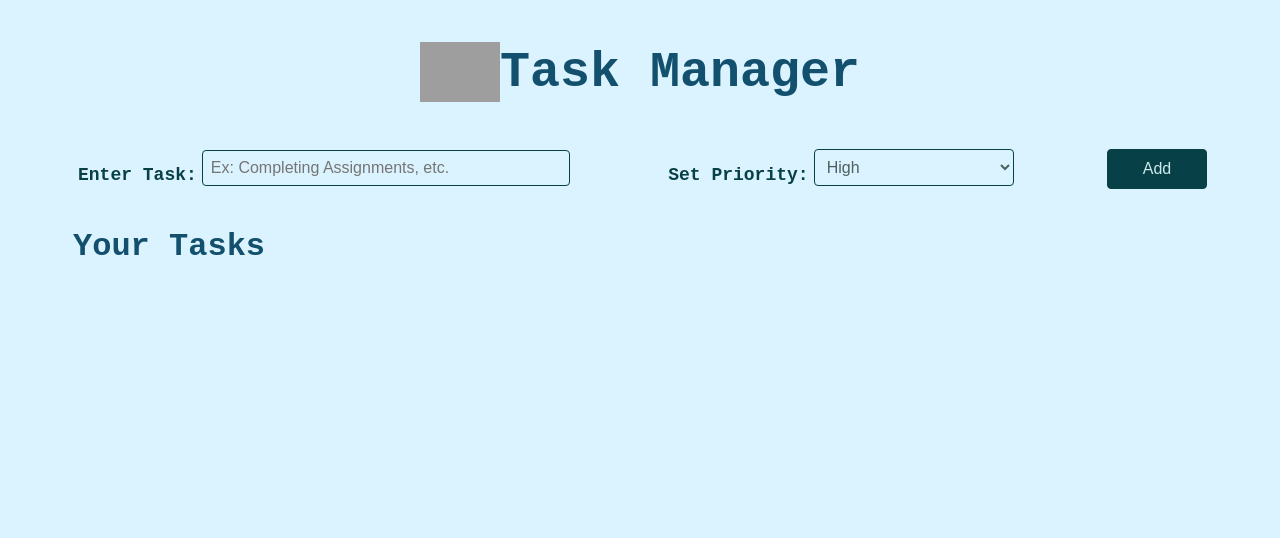
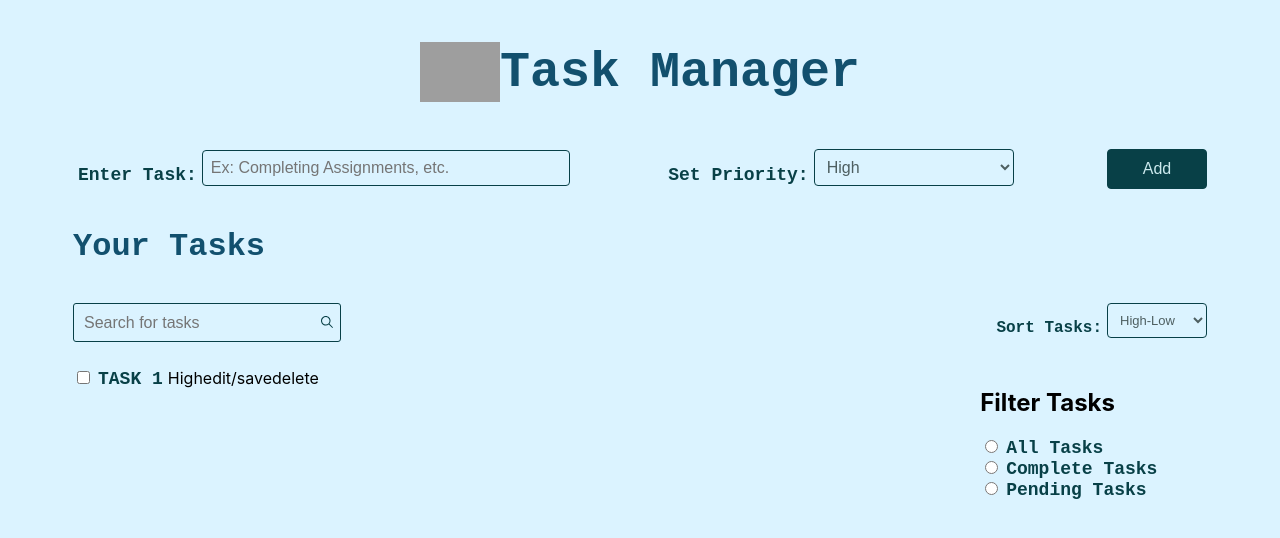
Before and after one commit to hruthvikababburi/CodingSamuraiProjects, a React (Create React App) app in the folder TaskManagement(Todos)/my-todos-app/: page / in a window 1280 px wide. Shown: the top 538 px of the page. Built offline with nearby package versions, Linux system fonts and the light colour scheme; grey boxes are pictures that could not be loaded; the HTML template or start-up script is replaced by a standard one.

Commit message:
added elements for filtering, sorting and searching tasks

```diff
--- a/TaskManagement(Todos)/my-todos-app/src/App.css
+++ b/TaskManagement(Todos)/my-todos-app/src/App.css
@@ -1,6 +1,6 @@
 .main-comp{
   background-color: #dbf3ff;
-  height: 100vh;
+
   display: flex;
   flex-direction: column;
 
@@ -32,6 +32,8 @@
 .input-divs{
   display: flex;
   flex-direction: column;
+  justify-content: flex-start;
+  align-items: flex-start;
 }
 .task-el{
   background-color: transparent;
@@ -84,7 +86,7 @@ label{
   box-shadow: 0 4px 8px 0 rgba(0, 0, 0, 0.2);
 }
 .tasks-list-heading-cont{
-  width: 90%;
+  width: 100%;
   display: flex;
   flex-direction: column;
 }
@@ -93,6 +95,55 @@ label{
   font-family: 'Courier New', Courier, monospace;
   color: #12506e;
 }
+.tasks-list-modifying-elements-cont{
+  display: flex;
+  width: 100%;
+
+}
+.form-2{
+  width: 100%;
+  display: flex;
+  flex-direction: row;
+  justify-content: space-between;
+  align-items: center;
+
+}
+.sort-tasks-cont{
+  display: flex;
+  flex-direction: row;
+  align-items: center;
+  margin-top: 12px;
+
+}
+.sort-label{
+  font-family: 'Courier New', Courier, monospace;
+  font-size: medium;
+  color: #084047;
+  font-weight: 700;
+
+}
+
+.sort-el{
+  background-color: transparent;
+  border: 1px solid #084047;
+  padding: 8px;
+  border-radius: 4px;
+  color: #4e5f61;
+  margin-bottom: 15px;
+  font-size: small;
+  cursor: pointer;
+  outline: none;
+  width: 100px;
+}
+.sort-el:focus{
+  box-shadow: 0px 0px 3px 0px #889ea1;
+}
+.filter-tasks-cont{
+  display: flex;
+  flex-direction: row;
+  align-items: center;
+}
+
 .search-cont{
   flex-direction: row;
   align-items: center;
@@ -123,6 +174,24 @@ label{
 }
 .search-cont:focus-within{
   box-shadow: 0px 0px 5px 0px #a9bdc0;
+}
+.tasks-and-filter-cont{
+  width: 90%;
+  display: flex;
+  flex-direction: row;
+  justify-content: center;
+  margin-top: 15px;
+
+
+}
+.tasks-list-cont{
+  width: 80%;
+}
+.each-task-cont{
+
+}
+.form-3-filter-tasks{
+  width: 20%;
 }
 
 
@@ -162,16 +231,16 @@ label{
   .form-el{
     display: flex;
     flex-direction: row;
-    align-items: center;
+
     width: 90%;
     justify-content: space-between;
+    align-items: center;
 
   }
   .input-divs{
     display: flex;
     flex-direction: row;
     align-items: center;
-    justify-content: center;
   }
   .task-el{
     background-color: transparent;
@@ -220,10 +289,8 @@ label{
   .tasks-list-heading-cont{
     width: 90%;
     display: flex;
-    flex-direction: row;
-    justify-content: space-between;
-    align-items: center;
-    align-self: center;
+    flex-direction: column;
+
   }
   .tasks-list-heading{
     font-size: xx-large;
--- a/TaskManagement(Todos)/my-todos-app/src/Components/Main.js
+++ b/TaskManagement(Todos)/my-todos-app/src/Components/Main.js
@@ -25,6 +25,51 @@ export default function Main() {
          </form>
          <div className='tasks-list-heading-cont'>
             <h2 className='tasks-list-heading'>Your Tasks</h2>
+            <div className='tasks-list-modifying-elements-cont'>
+                <form className='form-2'>
+                    <div className='search-cont'>
+                        <input type='text' className='search-bar' placeholder='Search for tasks'/>
+                        <IoIosSearch className='search-icon' color='#084047'/>
+                    </div>
+                    <div className='sort-tasks-cont'>
+                        <label htmlFor='sortTasks' className='sort-label'>Sort Tasks:</label>
+                        <select id='sortTasks' className='sort-el'>
+                            <option value='High-Low'>High-Low</option>
+                            <option value='Low-High'>Low-High</option>
+                        </select>
+                    </div>
+
+
+
+
+                </form>
+            </div>
+         </div>
+         <div className='tasks-and-filter-cont'>
+            <div className='tasks-list-cont'>
+                <div className='each-task-cont'>
+                    <input type='checkbox' id='checkBox'/>
+                    <label htmlFor='checkbox' className='each-task'>TASK 1</label>
+                    <span className='task-priority'>High</span>
+                    <span>edit/save</span>
+                    <span>delete</span>
+                </div>
+            </div>
+            <form className='form-3-filter-tasks'>
+                <h2>Filter Tasks</h2>
+                <div>
+                    <input type='radio' value='All Tasks' name='Task_Status' id='allTasks'/>
+                    <label className='task-status-label' htmlFor='allTasks'>All Tasks</label>
+                </div>
+                <div>
+                    <input type='radio' value='Completed Tasks' name='Task_Status' id='completed'/>
+                    <label className='task-status-label' htmlFor='completed'>Complete Tasks</label>
+                </div>
+                <div>
+                    <input type='radio' value='All Tasks' name='Task_Status' id='pending'/>
+                    <label className='task-status-label' htmlFor='pending'>Pending Tasks</label>
+                </div>
+            </form>
          </div>
     </div>
   )
```
